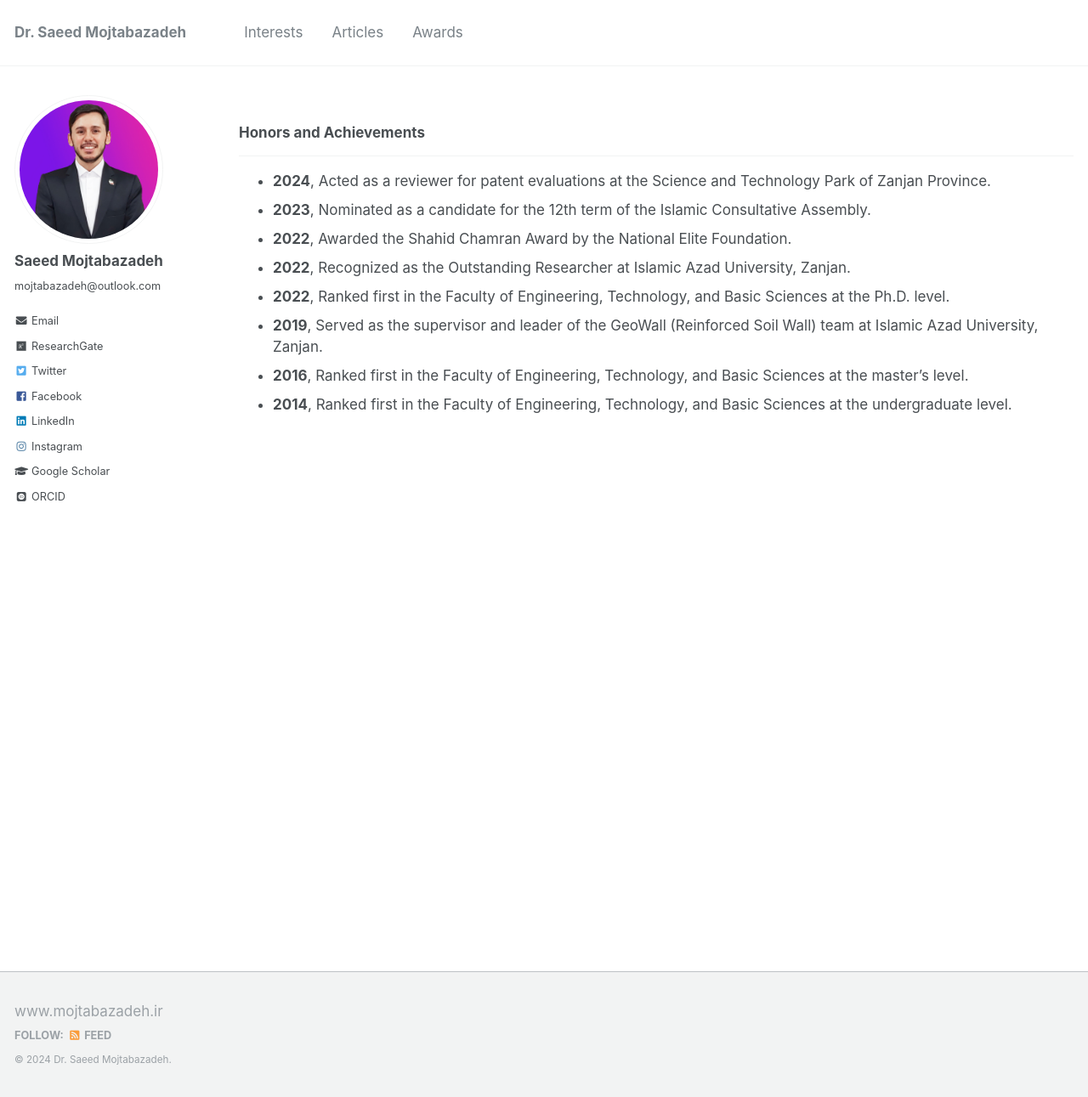
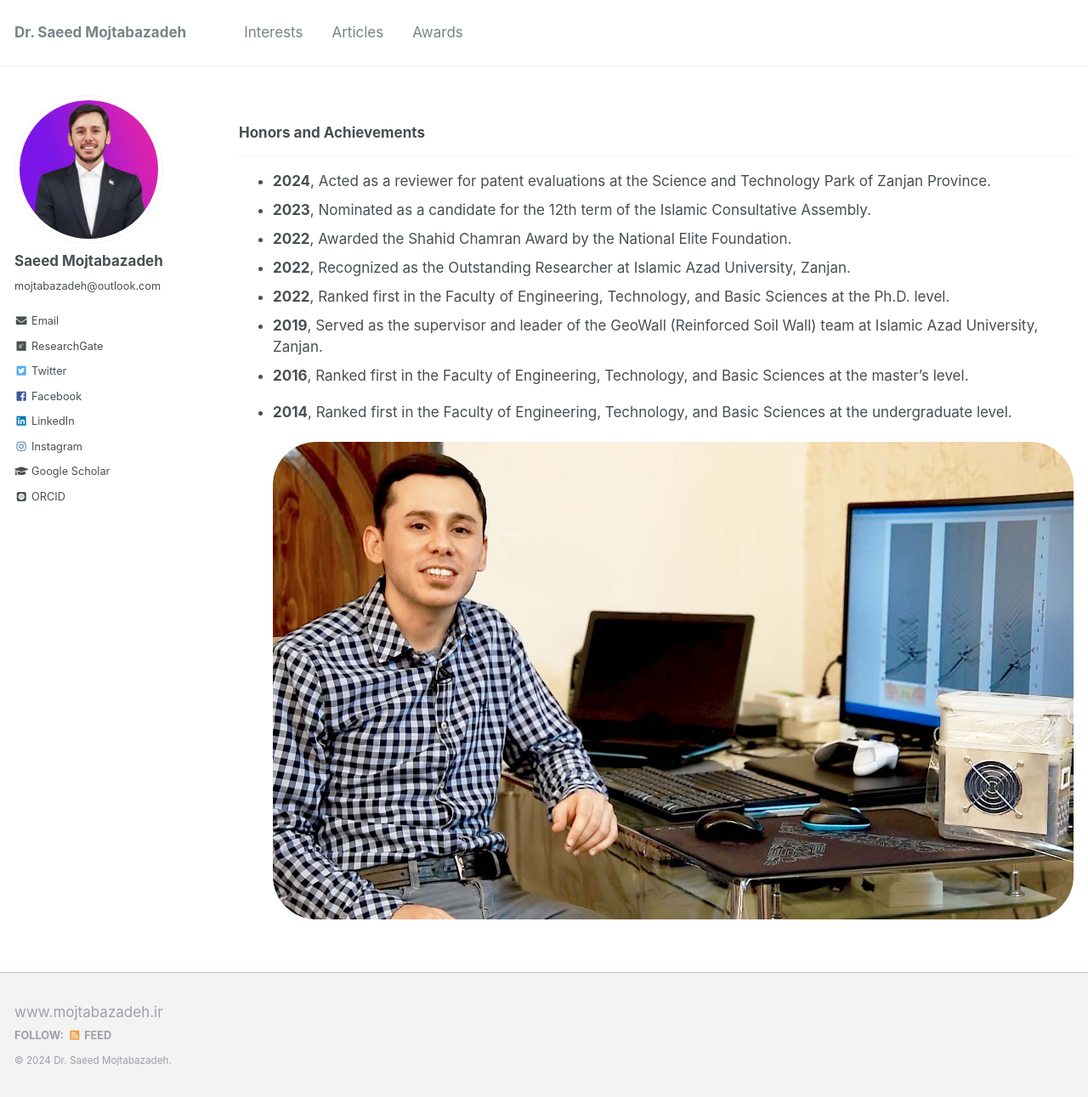
Before and after one commit to mojtabazadeh/mojtabazadeh.github.io, a Jekyll site: the page built from _pages/awards.md, in a window 1280 px wide and 1291 px high. Shown: the whole window at 85% size. Built offline with Jekyll 4.4.1, drawn with Linux system fonts in a browser that asks for light colours; some web fonts are replaced.

Commit message:
Update awards.md

```diff
--- a/_pages/awards.md
+++ b/_pages/awards.md
@@ -15,3 +15,5 @@ ___
 - **2019**, Served as the supervisor and leader of the GeoWall (Reinforced Soil Wall) team at Islamic Azad University, Zanjan.
 - **2016**, Ranked first in the Faculty of Engineering, Technology, and Basic Sciences at the master’s level.
 - **2014**, Ranked first in the Faculty of Engineering, Technology, and Basic Sciences at the undergraduate level.
+
+  ![Saeed Mojtabazadeh](https://github.com/mojtabazadeh/mojtabazadeh.github.io/blob/main/images/2023-03-31_11-35-16.jpg?raw=true)
```
